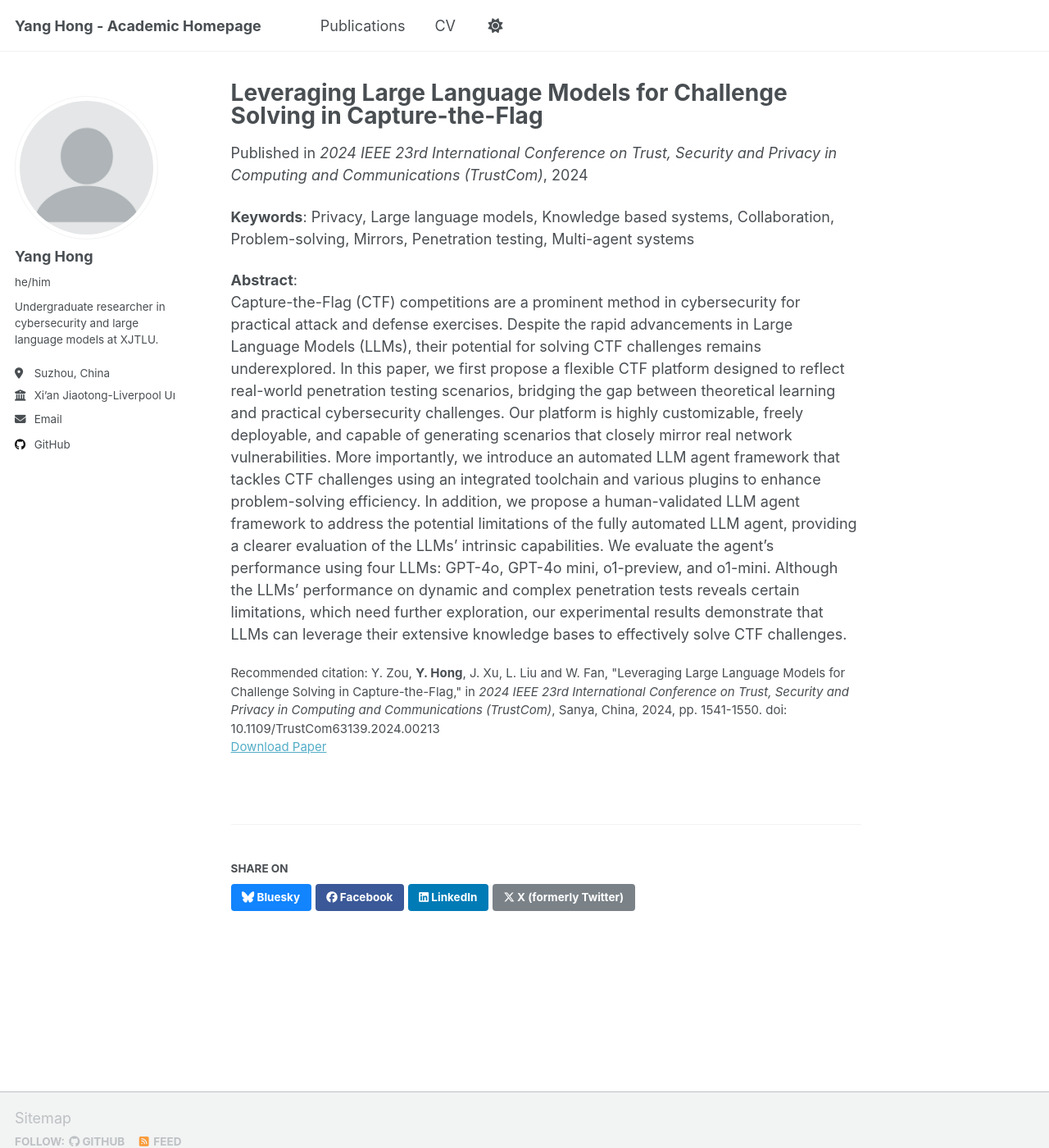
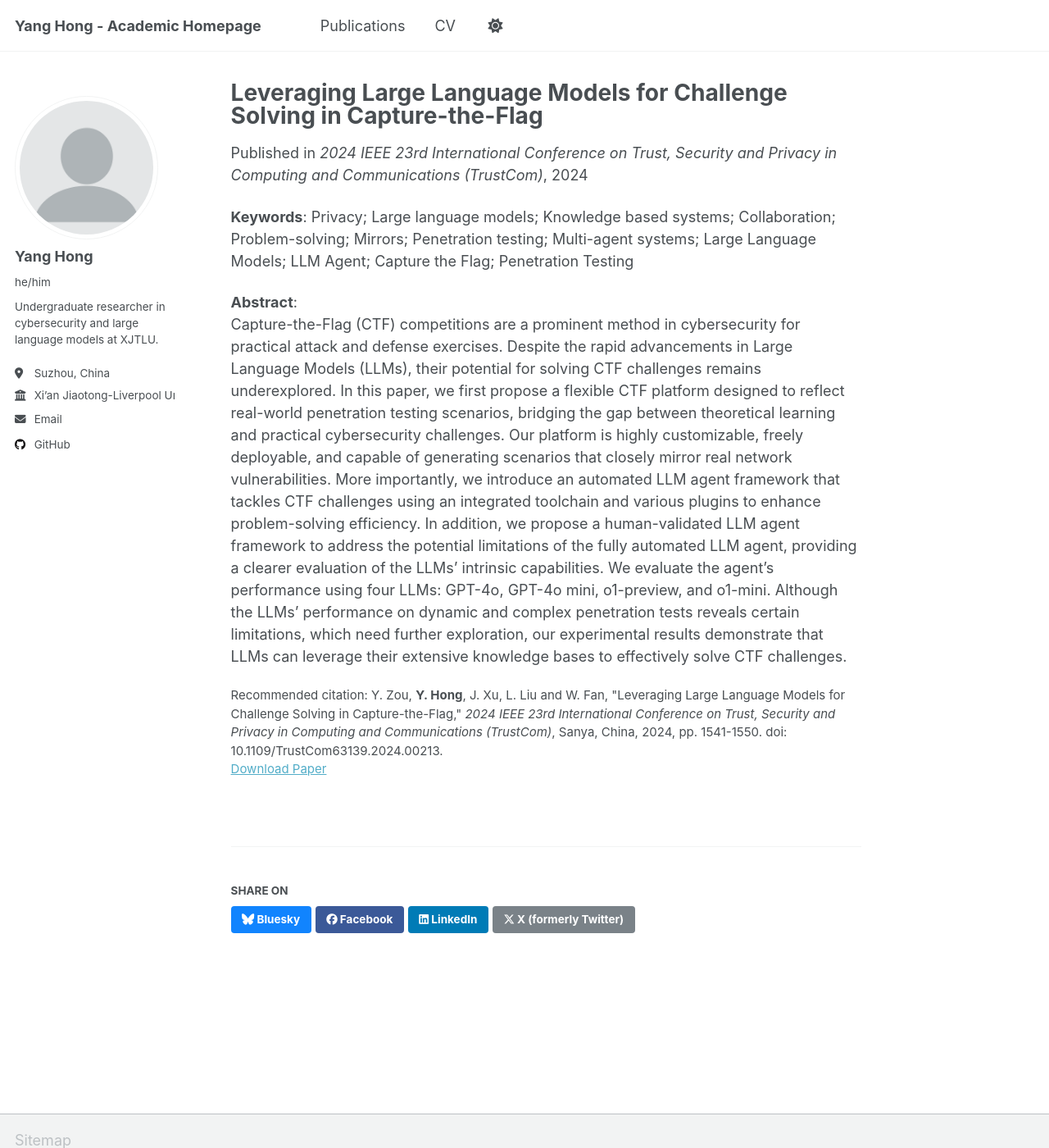
Before and after one commit to expiol/expiol.github.io, a Jekyll site: the page built from _publications/2024-12-01-trustcom-llm-ctf.md, in a window 1280 px wide and 1400 px high. Shown: the whole window at 82% size. Built offline with Jekyll 4.4.1, drawn with Linux system fonts in a browser that asks for light colours; a script that is not in the unit is left out.

Commit message:
Update 2024-12-01-trustcom-llm-ctf.md

```diff
--- a/_publications/2024-12-01-trustcom-llm-ctf.md
+++ b/_publications/2024-12-01-trustcom-llm-ctf.md
@@ -5,10 +5,10 @@ permalink: /publication/2024-trustcom-ctf-llm
 excerpt: 'This paper introduces an automated LLM-based framework for solving Capture-the-Flag challenges, bridging penetration testing and AI research.'
 date: 2024-12-01
 venue: '2024 IEEE 23rd International Conference on Trust, Security and Privacy in Computing and Communications (TrustCom)'
-paperurl: 'https://doi.ieeecomputersociety.org/10.1109/TrustCom63139.2024.00213'
-citation: 'Y. Zou, <b>Y. Hong</b>, J. Xu, L. Liu and W. Fan, "Leveraging Large Language Models for Challenge Solving in Capture-the-Flag," in <i>2024 IEEE 23rd International Conference on Trust, Security and Privacy in Computing and Communications (TrustCom)</i>, Sanya, China, 2024, pp. 1541-1550. doi: 10.1109/TrustCom63139.2024.00213'
+paperurl: '[https://doi.ieeecomputersociety.org/10.1109/TrustCom63139.2024.00213](https://ieeexplore.ieee.org/document/10944976)'
+citation: 'Y. Zou, <b>Y. Hong</b>, J. Xu, L. Liu and W. Fan, "Leveraging Large Language Models for Challenge Solving in Capture-the-Flag," <i>2024 IEEE 23rd International Conference on Trust, Security and Privacy in Computing and Communications (TrustCom)</i>, Sanya, China, 2024, pp. 1541-1550. doi: 10.1109/TrustCom63139.2024.00213.'
 ---
-**Keywords**: Privacy, Large language models, Knowledge based systems, Collaboration, Problem-solving, Mirrors, Penetration testing, Multi-agent systems
+**Keywords**: Privacy; Large language models; Knowledge based systems; Collaboration; Problem-solving; Mirrors; Penetration testing; Multi-agent systems; Large Language Models; LLM Agent; Capture the Flag; Penetration Testing
 
 **Abstract**:
 Capture-the-Flag (CTF) competitions are a prominent method in cybersecurity for practical attack and defense exercises. Despite the rapid advancements in Large Language Models (LLMs), their potential for solving CTF challenges remains underexplored. In this paper, we first propose a flexible CTF platform designed to reflect real-world penetration testing scenarios, bridging the gap between theoretical learning and practical cybersecurity challenges. Our platform is highly customizable, freely deployable, and capable of generating scenarios that closely mirror real network vulnerabilities. More importantly, we introduce an automated LLM agent framework that tackles CTF challenges using an integrated toolchain and various plugins to enhance problem-solving efficiency. In addition, we propose a human-validated LLM agent framework to address the potential limitations of the fully automated LLM agent, providing a clearer evaluation of the LLMs’ intrinsic capabilities. We evaluate the agent’s performance using four LLMs: GPT-4o, GPT-4o mini, o1-preview, and o1-mini. Although the LLMs’ performance on dynamic and complex penetration tests reveals certain limitations, which need further exploration, our experimental results demonstrate that LLMs can leverage their extensive knowledge bases to effectively solve CTF challenges.
```
